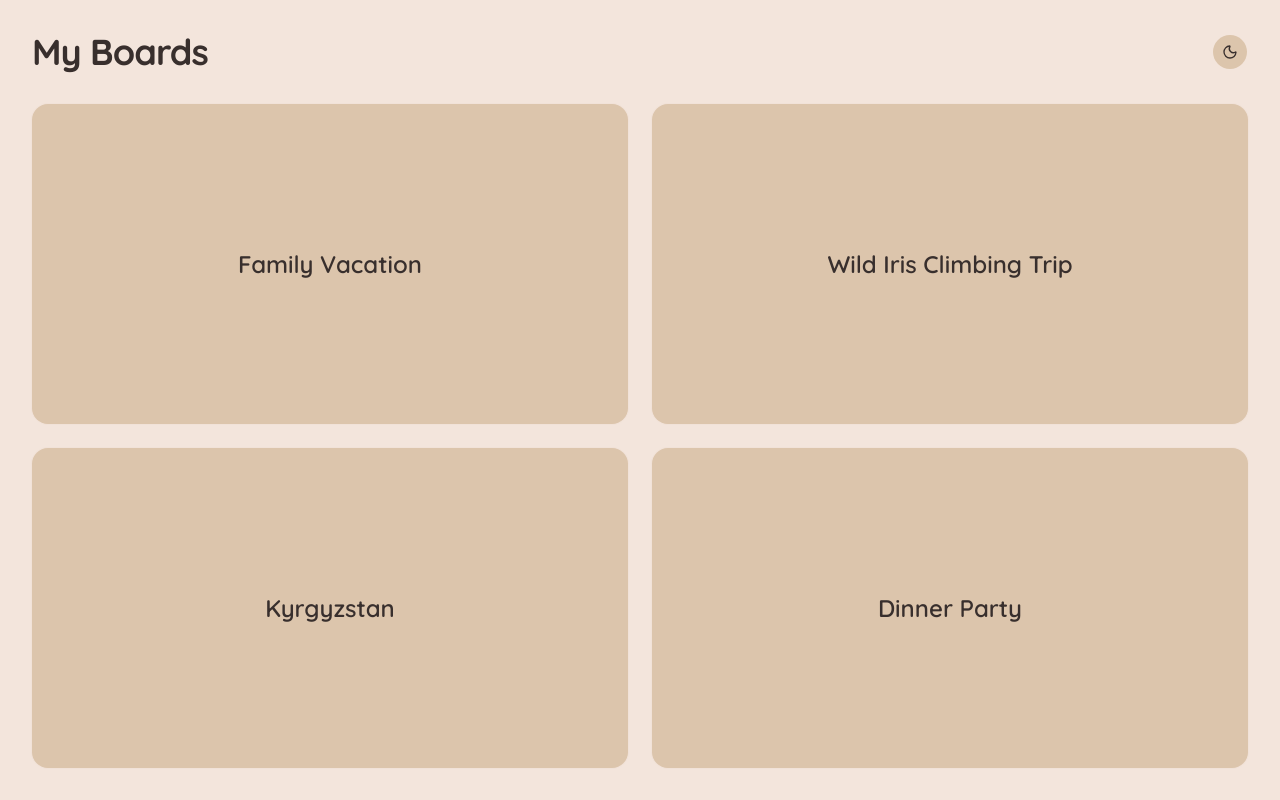
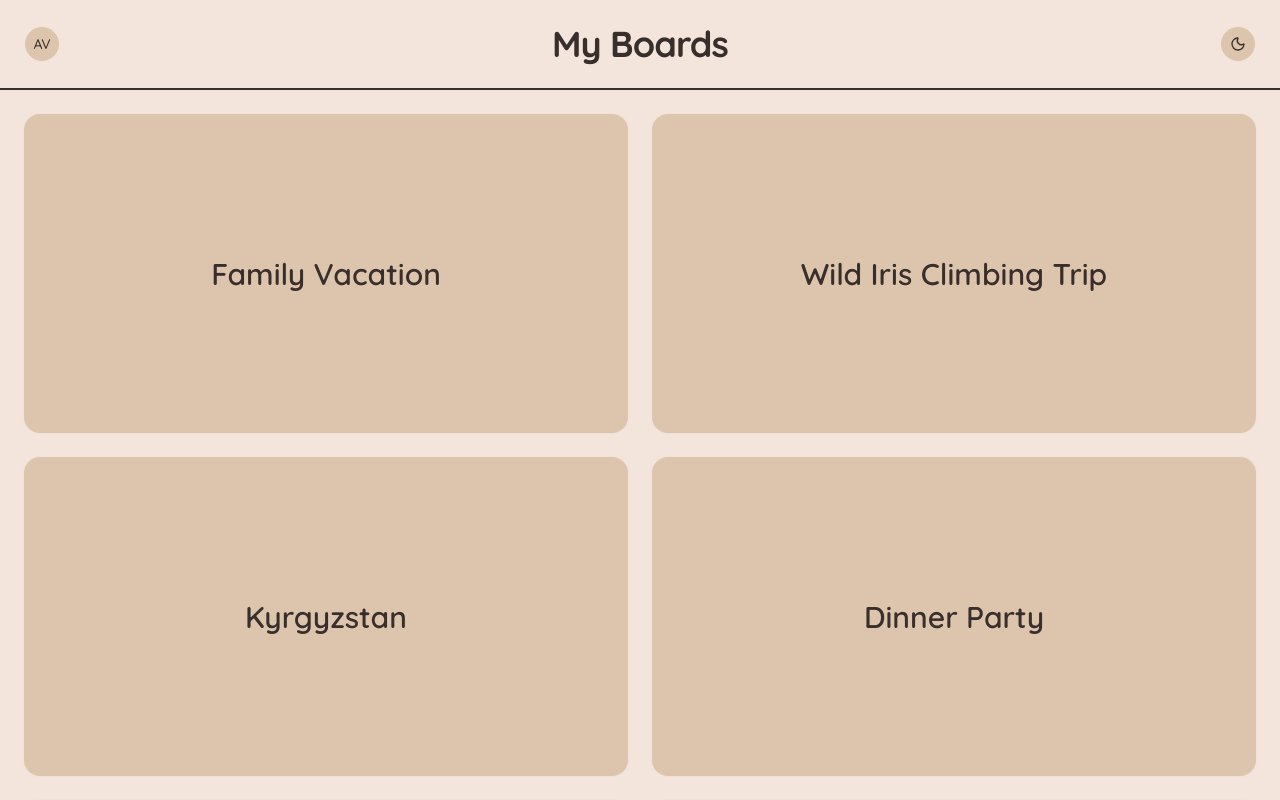
Before and after one commit to redundant-bums/patchwork, a Next.js app: page / in a window 1280 px wide. Built offline with nearby package versions, Linux system fonts and the light colour scheme.

Commit message:
Icon button abstraction, header component creation, avatar button creation.

```diff
--- a/src/app/(dashboard)/page.tsx
+++ b/src/app/(dashboard)/page.tsx
@@ -1,5 +1,6 @@
 import { ThemeToggle } from "@/features/theme/theme-toggle";
 import { Card, CardTitle } from "@/components/ui/card";
+import Header from "@/components/layout/header";
 
 export default function Home() {
   const boards = [
@@ -7,24 +8,23 @@ export default function Home() {
     { id: 2, title: "Wild Iris Climbing Trip" },
     { id: 3, title: "Kyrgyzstan" },
     { id: 4, title: "Dinner Party" },
+    { id: 5, title: "Kilby Block Party" },
+    { id: 6, title: "Christmas 2025" },
+    { id: 7, title: "Zion National Park" },
   ];
 
   return (
-    <div className="flex flex-col flex-1 p-8 h-full bg-background text-text-primary">
-      <header className="mb-8 flex justify-between items-center">
-        <h1 className="text-4xl font-bold tracking-tight">My Boards</h1>
-        <ThemeToggle />
-      </header>
-
-      <main className="grid grid-cols-1 md:grid-cols-2 gap-6 flex-1 min-h-0">
+    <div className="flex flex-col h-screen bg-background text-text-primary overflow-hidden">
+      <Header title={"My Boards"} rightActions={<ThemeToggle />}></Header>
+      <main className="grid grid-cols-1 md:grid-cols-2 gap-6 flex-1 min-h-0 overflow-y-auto auto-rows-[calc(50%-0.75rem)] p-page">
         {boards.map((board) => (
           <Card
             key={board.id}
             role="button"
             tabIndex={0}
-            className="flex items-center justify-center p-8 bg-foreground rounded-2xl border-2 border-transparent hover:border-accent hover:shadow-md transition-all duration-200 group cursor-pointer focus:outline-none focus:ring-2 focus:ring-accent focus:ring-offset-2"
+            className="flex items-center justify-center bg-foreground rounded-2xl border-2 border-transparent hover:border-accent hover:shadow-md transition-all duration-200 group cursor-pointer focus:outline-none focus:ring-2 focus:ring-accent focus:ring-offset-2"
           >
-            <CardTitle className="text-2xl font-semibold group-hover:-translate-y-1 transition-transform duration-200 border-none">
+            <CardTitle className="text-3xl font-semibold text-center group-hover:-translate-y-1 transition-transform duration-200 border-none">
               {board.title}
             </CardTitle>
           </Card>
--- a/src/app/globals.css
+++ b/src/app/globals.css
@@ -22,7 +22,7 @@
   --error: #EE3F3F;
 }
 
-/* Map your custom variables to Tailwind's utility classes */
+/* Map custom variables to Tailwind's utility classes */
 @theme inline {
   --color-background: var(--background);
   --color-foreground: var(--foreground);
@@ -32,6 +32,14 @@
   --color-error: var(--error);
 }
 
+@theme {
+  --spacing-page: 1.5rem;
+}
+
+@utility header-main {
+  @apply text-4xl font-bold tracking-tight;
+}
+
 @layer base {
   body {
     @apply bg-background text-text-primary;
--- /dev/null
+++ b/src/components/layout/header.tsx
@@ -0,0 +1,26 @@
+import UserAvatarButton from "@/features/user/user-avatar-button";
+import * as React from "react";
+
+interface HeaderProps {
+  title: string;
+  leftActions?: React.ReactNode;
+  rightActions?: React.ReactNode;
+}
+
+export default function Header({ title, leftActions, rightActions }: HeaderProps) {
+  return (
+    <header className="p-page flex items-center justify-between shrink-0 border-b-2 border-text-primary">
+      <div className="flex flex-1 items-center justify-start gap-4">
+        <UserAvatarButton />
+      </div>
+
+      <h1 className="header-main shrink-0 text-center px-4">
+        {title}
+      </h1>
+
+      <div className="flex flex-1 items-center justify-end gap-4">
+        {rightActions}
+      </div>
+    </header>
+  );
+}
--- /dev/null
+++ b/src/components/ui/icon-button.tsx
@@ -0,0 +1,23 @@
+import * as React from "react";
+import { Button } from "@/components/ui/button";
+import { cn } from "@/lib/utils";
+
+interface IconButtonProps extends React.ComponentProps<typeof Button> {
+  onClick: React.MouseEventHandler<HTMLButtonElement>;
+  "aria-label": string;
+}
+
+export function IconButton({ className, children, ...props }: IconButtonProps) {
+  return (
+    <Button
+      size="icon"
+      className={cn(
+        "rounded-full bg-foreground text-text-primary hover:bg-accent hover:text-white transition-colors",
+        className
+      )}
+      {...props}
+    >
+      {children}
+    </Button>
+  );
+}
--- a/src/features/theme/theme-toggle.tsx
+++ b/src/features/theme/theme-toggle.tsx
@@ -4,21 +4,18 @@ import * as React from "react";
 import { Moon, Sun } from "lucide-react";
 import { useTheme } from "next-themes";
 
-import { Button } from "@/components/ui/button";
+import { IconButton } from "@/components/ui/icon-button";
 
 export function ThemeToggle() {
   const { theme, setTheme } = useTheme();
 
   return (
-    <Button
-      variant="ghost"
-      size="icon"
+    <IconButton
       onClick={() => setTheme(theme === "dark" ? "light" : "dark")}
-      className="rounded-full bg-foreground text-text-primary hover:bg-accent hover:text-white transition-colors"
       aria-label="Toggle theme"
     >
       <Sun className="h-5 w-5 hidden dark:block" />
       <Moon className="h-5 w-5 block dark:hidden" />
-    </Button>
+    </IconButton>
   );
 }
--- /dev/null
+++ b/src/features/user/user-avatar-button.tsx
@@ -0,0 +1,14 @@
+"use client";
+
+import { IconButton } from "@/components/ui/icon-button";
+
+export default function UserAvatarButton() {
+  return (
+    <IconButton
+      onClick={() => console.log("Avatar clicked")}
+      aria-label="Open User Settings Menu"
+    >
+      AV
+    </IconButton>
+  );
+}
```
